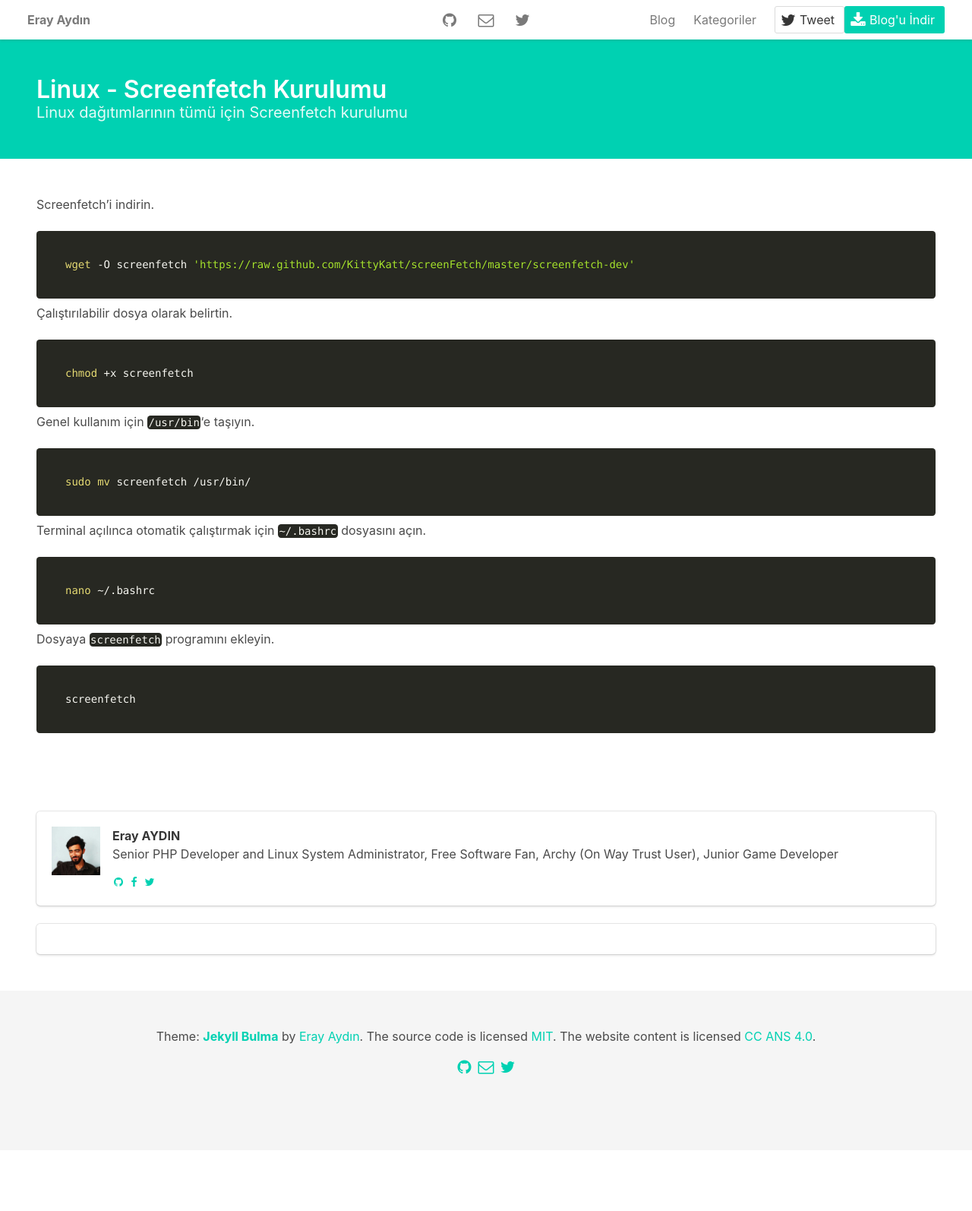
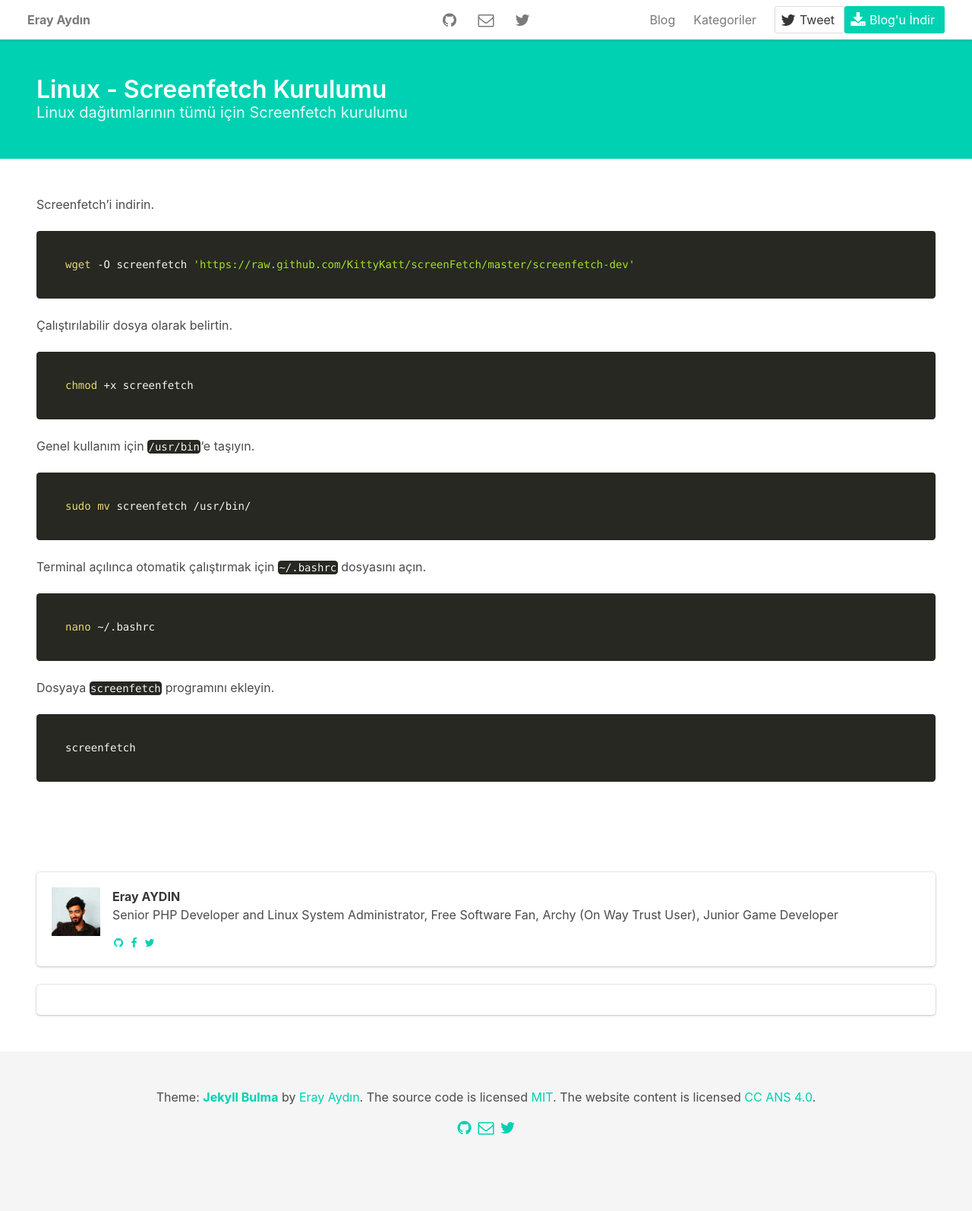
Before and after one commit to erayaydin/erayaydin.github.io, a Jekyll site: the page built from _posts/2016-01-28-linux-screenfetch-kurulumu.md, in a window 1280 px wide. Shown: the whole page at 76% size. Built offline with Jekyll 4.4.1, drawn with Linux system fonts in a browser that asks for light colours; before the commit the page ends 1514 px from its top, so only the background shows below that.

Commit message:
Added margin bottom to highlight areas

```diff
--- a/assets/css/application.scss
+++ b/assets/css/application.scss
@@ -22,3 +22,7 @@
     margin-bottom: 5px;
   }
 }
+
+.highlight {
+  margin-bottom: 1em;
+}
```
